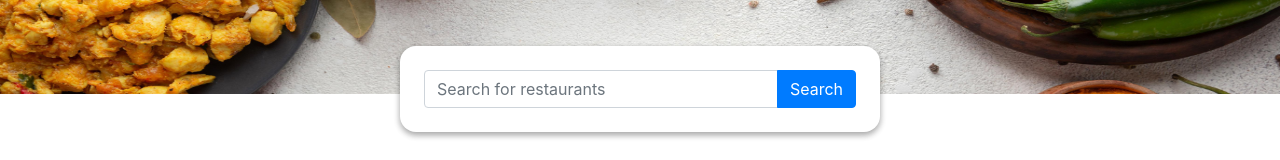
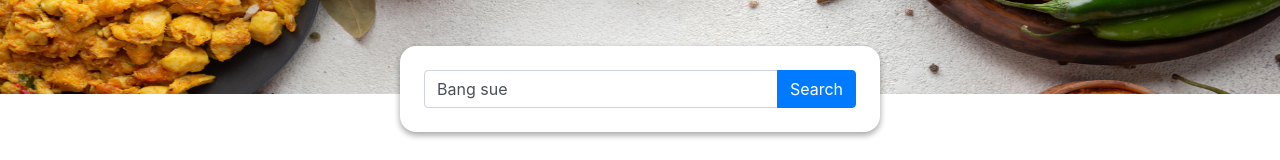
Before and after one commit to PPasson/restaurant-map, a Nuxt app in the folder client/: page / in a window 1280 px wide. Shown: the part 146-306 px from the top of the page. Built offline with nearby package versions, Linux system fonts and the light colour scheme.

Commit message:
set default keyword to Bang sue

```diff
--- a/client/pages/index.vue
+++ b/client/pages/index.vue
@@ -79,7 +79,7 @@ export default {
   name: "IndexPage",
   data() {
     return {
-      keyword: "",
+      keyword: "Bang sue",
       results: [],
       loading: false,
       nextPageToken: null,
@@ -128,6 +128,7 @@ export default {
         },
       });
       //turn loader off
+      console.log("results ==", response.results)
       this.loading = false;
 
       //concat more results with previous results
```
